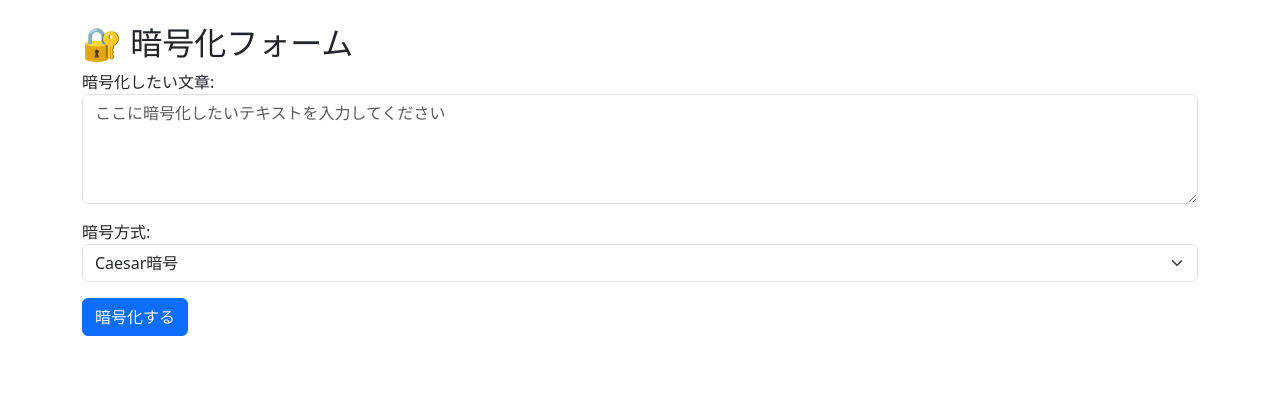
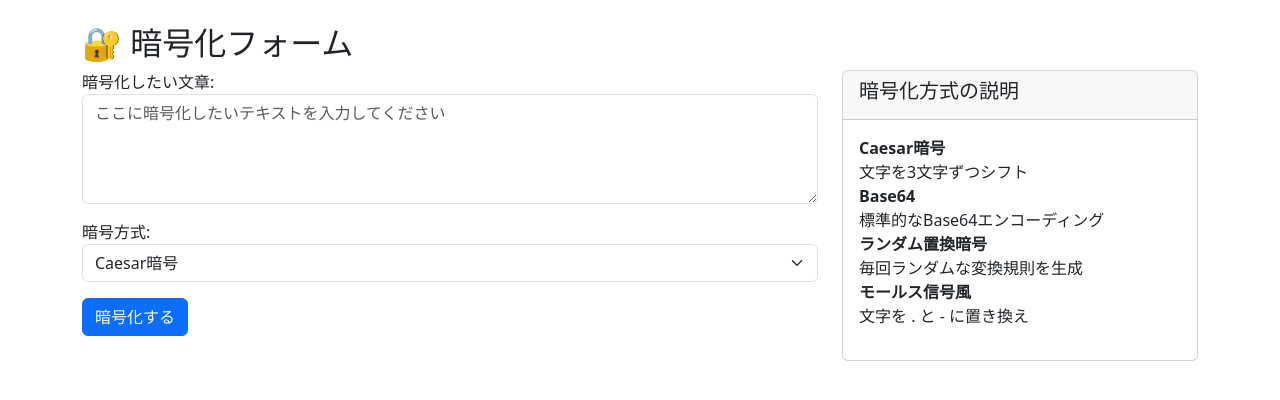
Before and after one commit to Itsuki0016/encryptor, a Django app: page / in a window 1280 px wide. Shown: the part 121-521 px from the top of the page. Run offline with Django 5.2, Linux system fonts and the light colour scheme; a user stored in the database is signed in.

Commit message:
add encrypt

```diff
--- a/crypto/forms.py
+++ b/crypto/forms.py
@@ -14,6 +14,8 @@ class EncryptForm(forms.Form):
         choices=[
             ('caesar', 'Caesar暗号'),
             ('base64', 'Base64'),
+            ('random_substitution', '🎲 ランダム置換暗号'),
+            ('morse', '🕶️ モールス信号風'),
         ],
         widget=forms.Select(attrs={'class': 'form-select'})
     )
@@ -32,6 +34,8 @@ class DecryptForm(forms.Form):
         choices=[
             ('caesar', 'Caesar暗号'),
             ('base64', 'Base64'),
+            ('random_substitution', 'ランダム置換暗号'),
+            ('morse', 'モールス信号風'),
         ],
         widget=forms.Select(attrs={'class': 'form-select'})
     )
--- a/crypto/models.py
+++ b/crypto/models.py
@@ -5,6 +5,8 @@ class CryptoLog(models.Model):
     ENCRYPTION_METHODS = [
         ('caesar', 'Caesar暗号'),
         ('base64', 'Base64'),
+        ('random_substitution', 'ランダム置換暗号'),
+        ('morse', 'モールス信号風'),
     ]
 
     user = models.ForeignKey(User, on_delete=models.CASCADE)
--- a/crypto/templates/crypto/encrypt.html
+++ b/crypto/templates/crypto/encrypt.html
@@ -3,6 +3,8 @@
 {% block content %}
 <h2>🔐 暗号化フォーム</h2>
 
+<div class="row">
+    <div class="col-md-8">
         <form method="post">
             {% csrf_token %}
             <div class="mb-3">
@@ -15,4 +17,25 @@
             </div>
             <button type="submit" class="btn btn-primary">暗号化する</button>
         </form>
+    </div>
+    <div class="col-md-4">
+        <div class="card">
+            <div class="card-header">
+                <h5>暗号化方式の説明</h5>
+            </div>
+            <div class="card-body">
+                <ul class="list-unstyled">
+                    <li><strong>Caesar暗号</strong><br>
+                        文字を3文字ずつシフト</li>
+                    <li><strong>Base64</strong><br>
+                        標準的なBase64エンコーディング</li>
+                    <li><strong>ランダム置換暗号</strong><br>
+                        毎回ランダムな変換規則を生成</li>
+                    <li><strong>モールス信号風</strong><br>
+                        文字を . と - に置き換え</li>
+                </ul>
+            </div>
+        </div>
+    </div>
+</div>
 {% endblock %}
--- a/crypto/utils.py
+++ b/crypto/utils.py
@@ -1,4 +1,6 @@
 import base64
+import random
+import string
 
 # Caesar暗号（基本シフト：+3）
 def caesar_encrypt(text, shift=3):
@@ -24,3 +26,95 @@ def base64_encrypt(text):
 def base64_decrypt(encoded):
     decoded_bytes = base64.b64decode(encoded.encode('utf-8'))
     return decoded_bytes.decode('utf-8')
+
+# ランダム置換暗号用のマッピング生成
+def generate_random_mapping():
+    alphabet = string.ascii_lowercase
+    shuffled = list(alphabet)
+    random.shuffle(shuffled)
+    return dict(zip(alphabet, shuffled))
+
+# ランダム置換暗号（暗号化）
+def random_substitution_encrypt(text):
+    mapping = generate_random_mapping()
+    result = ''
+    # マッピングを結果に含めるため、特殊な形式で保存
+    mapping_str = ''.join([f"{k}{v}" for k, v in mapping.items()])
+
+    for char in text:
+        if char.lower() in mapping:
+            if char.isupper():
+                result += mapping[char.lower()].upper()
+            else:
+                result += mapping[char.lower()]
+        else:
+            result += char
+
+    # マッピング情報を暗号文の最後に追加（|で区切り）
+    return f"{result}|{mapping_str}"
+
+# ランダム置換暗号（復号）
+def random_substitution_decrypt(encrypted_text):
+    try:
+        # 暗号文とマッピング情報を分離
+        text_part, mapping_part = encrypted_text.split('|')
+
+        # マッピング情報を復元
+        mapping = {}
+        for i in range(0, len(mapping_part), 2):
+            original = mapping_part[i]
+            substituted = mapping_part[i+1]
+            mapping[substituted] = original
+
+        result = ''
+        for char in text_part:
+            if char.lower() in mapping:
+                if char.isupper():
+                    result += mapping[char.lower()].upper()
+                else:
+                    result += mapping[char.lower()]
+            else:
+                result += char
+
+        return result
+    except:
+        return "[エラー] 復号に失敗しました"
+
+# モールス信号のマッピング
+MORSE_CODE_DICT = {
+    'A': '.-', 'B': '-...', 'C': '-.-.', 'D': '-..', 'E': '.', 'F': '..-.',
+    'G': '--.', 'H': '....', 'I': '..', 'J': '.---', 'K': '-.-', 'L': '.-..',
+    'M': '--', 'N': '-.', 'O': '---', 'P': '.--.', 'Q': '--.-', 'R': '.-.',
+    'S': '...', 'T': '-', 'U': '..-', 'V': '...-', 'W': '.--', 'X': '-..-',
+    'Y': '-.--', 'Z': '--..', '1': '.----', '2': '..---', '3': '...--',
+    '4': '....-', '5': '.....', '6': '-....', '7': '--...', '8': '---..',
+    '9': '----.', '0': '-----', ' ': '/'
+}
+
+# モールス信号風暗号化
+def morse_encrypt(text):
+    result = []
+    for char in text.upper():
+        if char in MORSE_CODE_DICT:
+            result.append(MORSE_CODE_DICT[char])
+        else:
+            result.append(char)  # 対応しない文字はそのまま
+    return ' '.join(result)
+
+# モールス信号風復号
+def morse_decrypt(morse_text):
+    # 逆マッピングを作成
+    reverse_morse = {v: k for k, v in MORSE_CODE_DICT.items()}
+
+    morse_words = morse_text.split(' ')
+    result = []
+
+    for morse_char in morse_words:
+        if morse_char in reverse_morse:
+            result.append(reverse_morse[morse_char])
+        elif morse_char == '':
+            continue
+        else:
+            result.append(morse_char)  # 対応しない文字はそのまま
+
+    return ''.join(result)
--- a/crypto/views.py
+++ b/crypto/views.py
@@ -4,7 +4,12 @@ from django.contrib.auth import logout
 from django.contrib import messages
 from .forms import EncryptForm, DecryptForm
 from .models import CryptoLog
-from .utils import caesar_encrypt, caesar_decrypt, base64_encrypt, base64_decrypt
+from .utils import (
+    caesar_encrypt, caesar_decrypt,
+    base64_encrypt, base64_decrypt,
+    random_substitution_encrypt, random_substitution_decrypt,
+    morse_encrypt, morse_decrypt
+)
 
 # ログアウトビュー
 def logout_view(request):
@@ -28,8 +33,14 @@ def encrypt_view(request):
             try:
                 if method == 'caesar':
                     encrypted = caesar_encrypt(text)
+                elif method == 'base64':
+                    encrypted = base64_encrypt(text)
+                elif method == 'random_substitution':
+                    encrypted = random_substitution_encrypt(text)
+                elif method == 'morse':
+                    encrypted = morse_encrypt(text)
                 else:
-                    encrypted = base64_encrypt(text)
+                    raise ValueError("未対応の暗号方式です")
 
                 # DB保存
                 CryptoLog.objects.create(
@@ -64,8 +75,14 @@ def decrypt_view(request):
             try:
                 if method == 'caesar':
                     decrypted = caesar_decrypt(encrypted)
+                elif method == 'base64':
+                    decrypted = base64_decrypt(encrypted)
+                elif method == 'random_substitution':
+                    decrypted = random_substitution_decrypt(encrypted)
+                elif method == 'morse':
+                    decrypted = morse_decrypt(encrypted)
                 else:
-                    decrypted = base64_decrypt(encrypted)
+                    raise ValueError("未対応の暗号方式です")
 
                 # DB保存
                 CryptoLog.objects.create(
```
Also changed, not shown: crypto/templates/crypto/decrypt.html (+21 -0 lines), crypto/migrations/0002_alter_cryptolog_method.py (added), db.sqlite3. Lines whose indentation alone changed are shown as unchanged.
